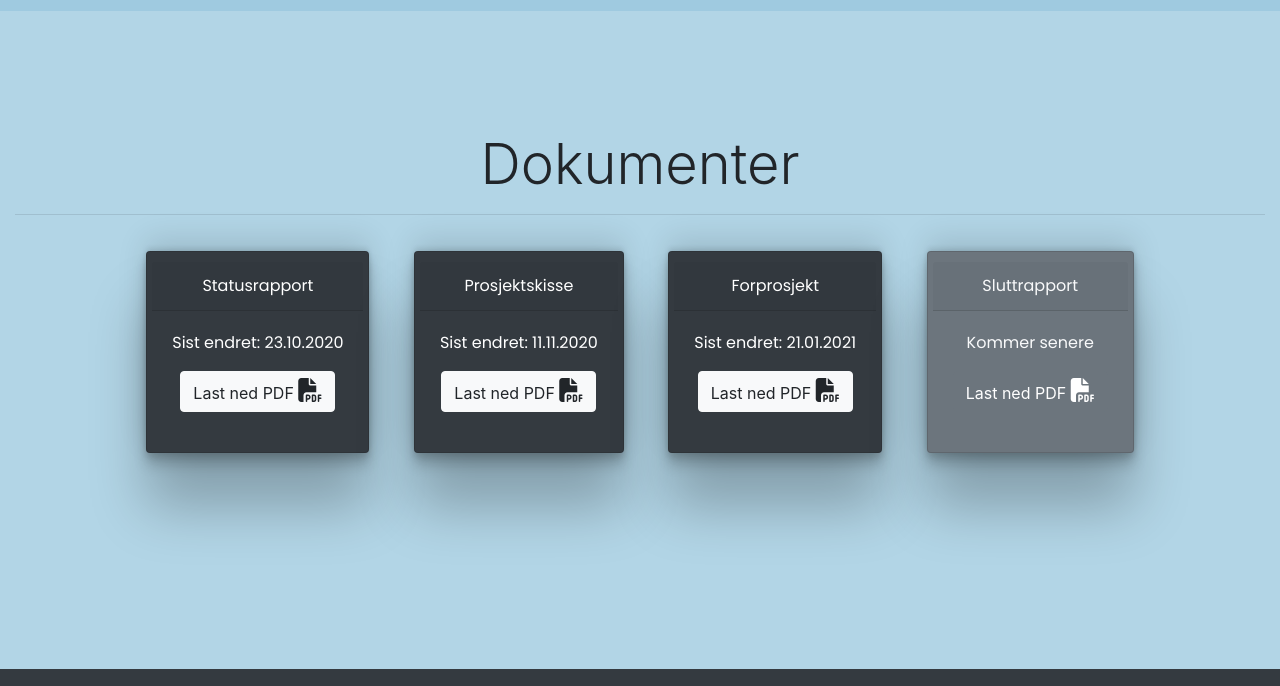
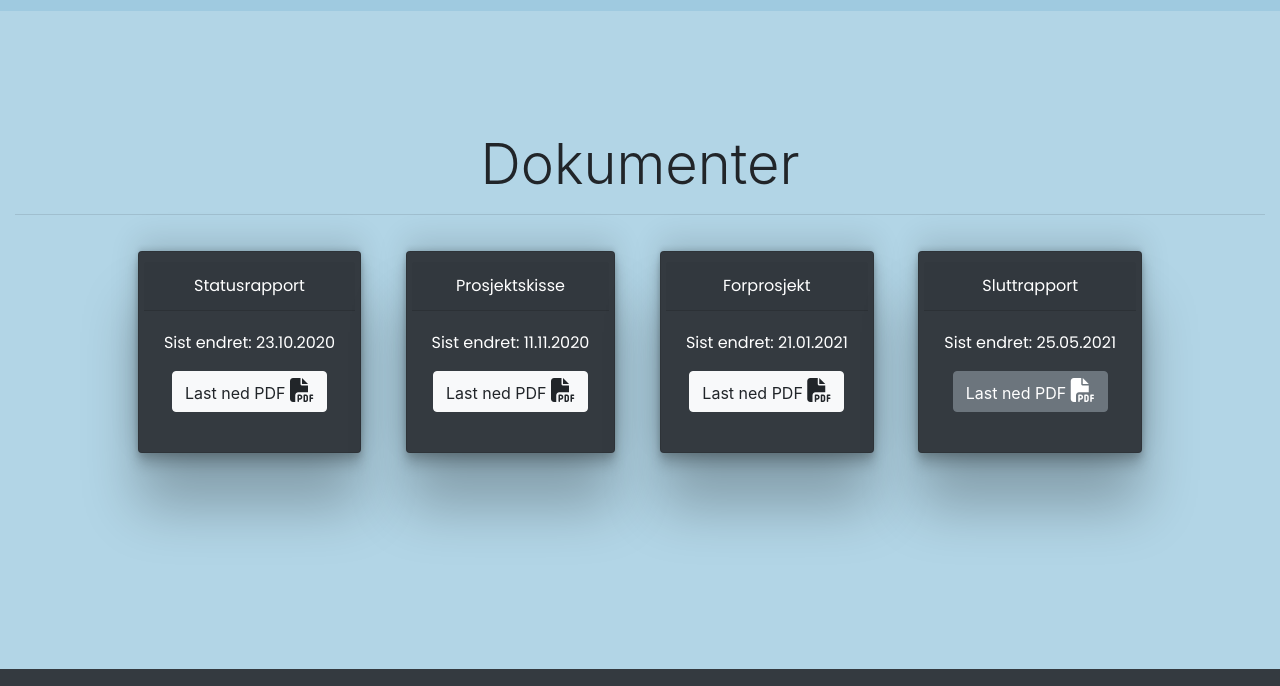
Before and after one commit to bachelorgruppe32/bachelorgruppe32.github.io, a plain HTML site: page index.html in a window 1280 px wide. Shown: the part 1843-2529 px from the top of the page. Drawn offline with nearby package versions, Linux system fonts and the light colour scheme.

Commit message:
Update index.html
Endret på prosjektrapport-kortet

```diff
--- a/index.html
+++ b/index.html
@@ -219,11 +219,11 @@
                 </a>
             </div>
         </div>
-        <div class="card text-light bg-secondary mb-3">
+        <div class="card text-white bg-dark mb-3">
             <div class="card-header">Sluttrapport</div>
             <div class="card-body">
-                <p class="card-text">Kommer senere</p>
-                <a href="Documents/Sluttrapport_Gruppe32.pdf" target="_blank">
+                <p class="card-text">Sist endret: 25.05.2021</p>
+                <a href="Documents/Prosjektrapport_Bachelorgruppe32_V2021" target="_blank">
                     <div role="button"><button class="btn btn-secondary">Last ned PDF <i class="fas fa-file-pdf"></i></button></div>
                 </a>
             </div>
```
